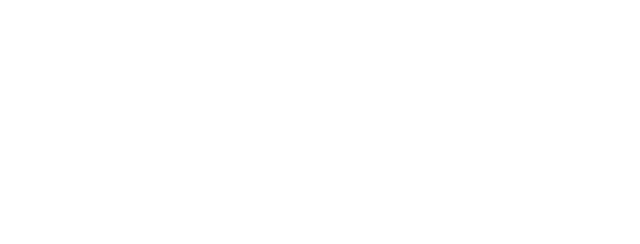
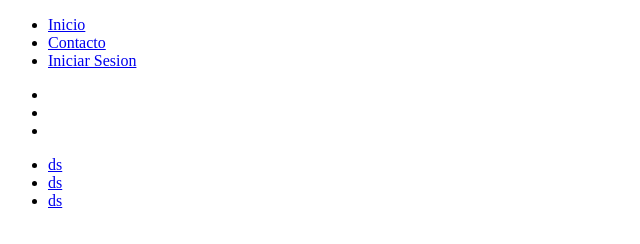
Before and after one commit to said153/Pagina_Citas_Hospital, a plain HTML site: page Index.html in a window 1280 px wide. Shown: the whole page, without its empty margins (0-640 px from the left). Drawn offline with Linux system fonts and the light colour scheme.

Commit message:
Estructura y recursos

```diff
--- a/Index.html
+++ b/Index.html
@@ -3,9 +3,33 @@
     <head>
         <meta charset="UTF-8">
         <meta name="viewport" content="width=device-width, initial-scale=1.0">
-    <title>Document</title>
+        <title>Hospital</title>
     </head>
     <body>
+        <header>
+            <nav class="navbar">
+                <ul>
+                    <li><a href="#">Inicio</a></li>
+                    <li><a href="#">Contacto</a></li>
+                    <li><a href="#">Iniciar Sesion</a></li>
+                </ul>
+            </nav>
+        </header>
 
+        <div>
+            <ul>
+                <li><img src="" alt=""></li>
+                <li><img src="" alt=""></li>
+                <li><img src="" alt=""></li>
+            </ul>
+        </div>
+
+        <footer>
+            <ul>
+                <li><a href="#">ds</a></li>
+                <li><a href="#">ds</a></li>
+                <li><a href="#">ds</a></li>
+            </ul>
+        </footer>
     </body>
 </html>
```
Also changed, not shown: Imagenes/clay-banks-cEzMOp5FtV4-unsplash.jpg (added), Imagenes/https___www.lifeofpix.com_wp-content_uploads_2018_04_270-niwat6280-chim.jpg (added), Imagenes/martha-dominguez-de-gouveia-KF-h9HMxRKg-unsplash (1).jpg (added), Imagenes/martha-dominguez-de-gouveia-KF-h9HMxRKg-unsplash.jpg (added), Imagenes/martha-dominguez-de-gouveia-nMyM7fxpokE-unsplash.jpg (added), Imagenes/medical-563427_1280.jpg (added), 2 other files. Lines whose indentation alone changed are shown as unchanged.
